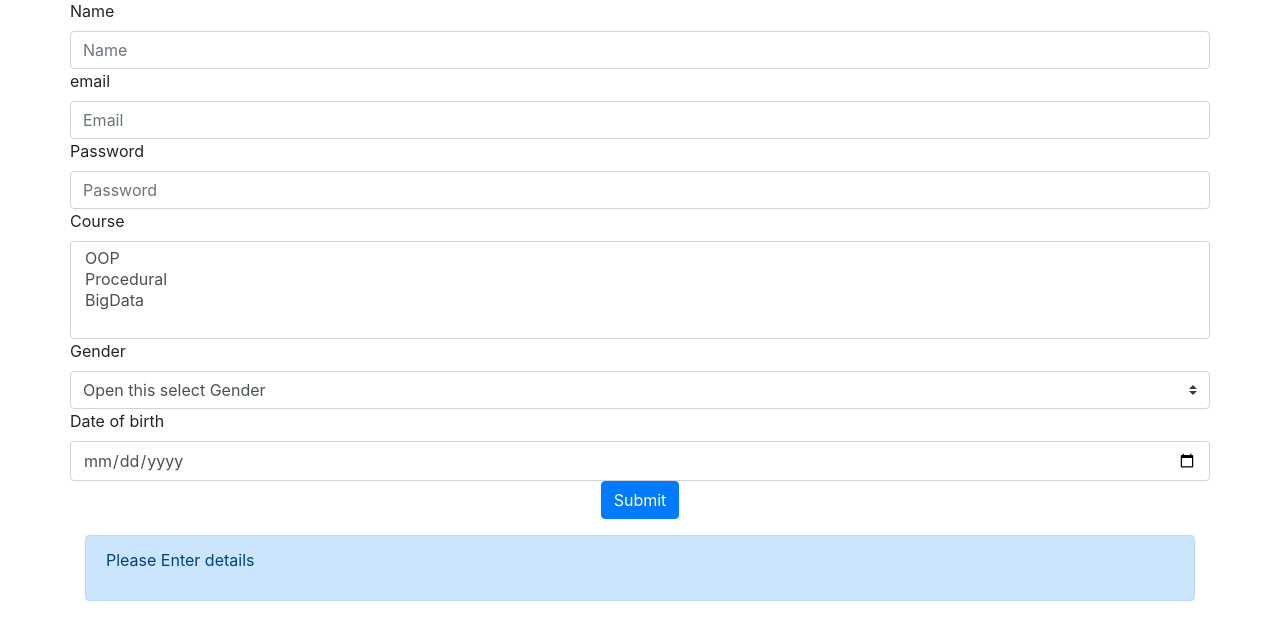
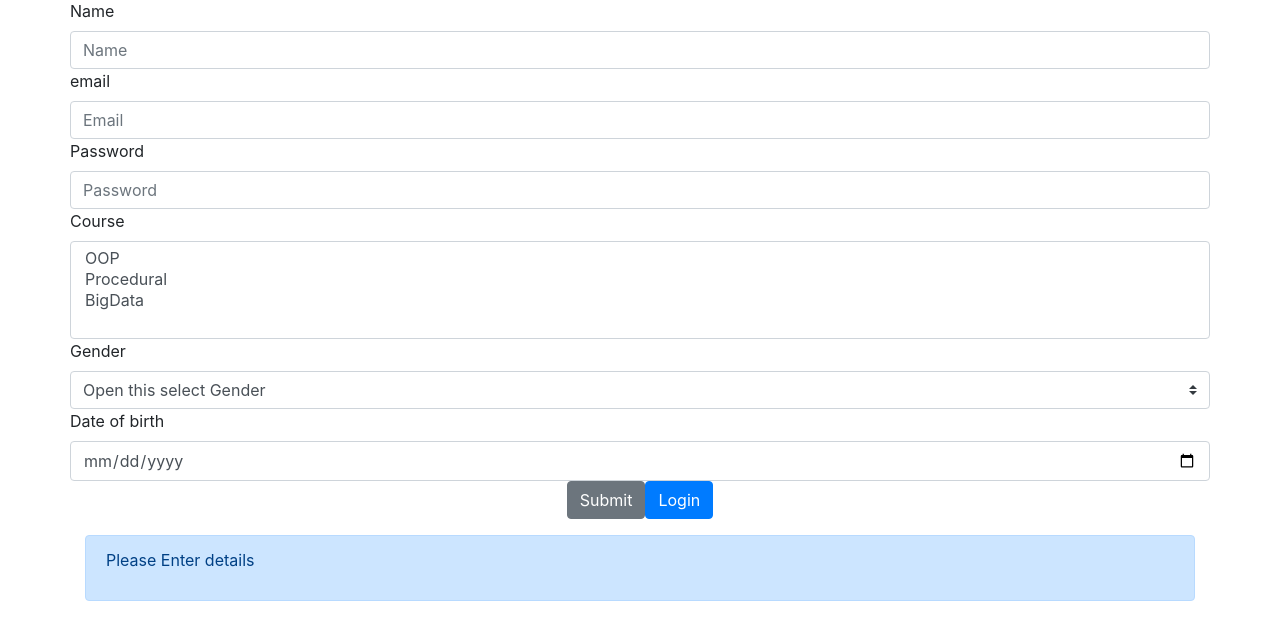
Before and after one commit to shuhad97/myMatch, a Django app: page /signup/ in a window 1280 px wide. Shown: the part 124-764 px from the top of the page. Run offline with Django 3.2, Linux system fonts and the light colour scheme; data comes from the database, SQL or seed files in the repository; both versions use the stored data as it was after the commit; some libraries are stand-ins or nearby versions.

Commit message:
Clean up

```diff
--- a/mainapp/templates/signup.html
+++ b/mainapp/templates/signup.html
@@ -61,7 +61,8 @@
 
     <div class = "row"></div>
       <div  class="row justify-content-center">
-        <button type="submit" class="btn btn-primary">Submit</button>
+        <button type="submit" class="btn btn-secondary">Submit</button>
+        <a href = {% url 'login' %}><button  type="button" class="btn btn-primary">Login</button></a>
     </div>
 
     </form>
--- a/mainapp/views.py
+++ b/mainapp/views.py
@@ -89,15 +89,18 @@ def signupProcess(request):
 
     postData = request.POST
 
+    #Most validation occurs here for empty value and email that exists
     if '' in postData.values() :
 
         success = False
         errorMessage = "Please make sure all field are filled out"
 
+    elif User.objects.filter(email = postData.get('email') )  :
 
+        errorMessage = "Email already in use, please login!"
 
     else:
-
+    #Data inputted into database
 
         email = postData.get('email')
         firstname = postData.get('name')
```
Also changed, not shown: db.sqlite3.
